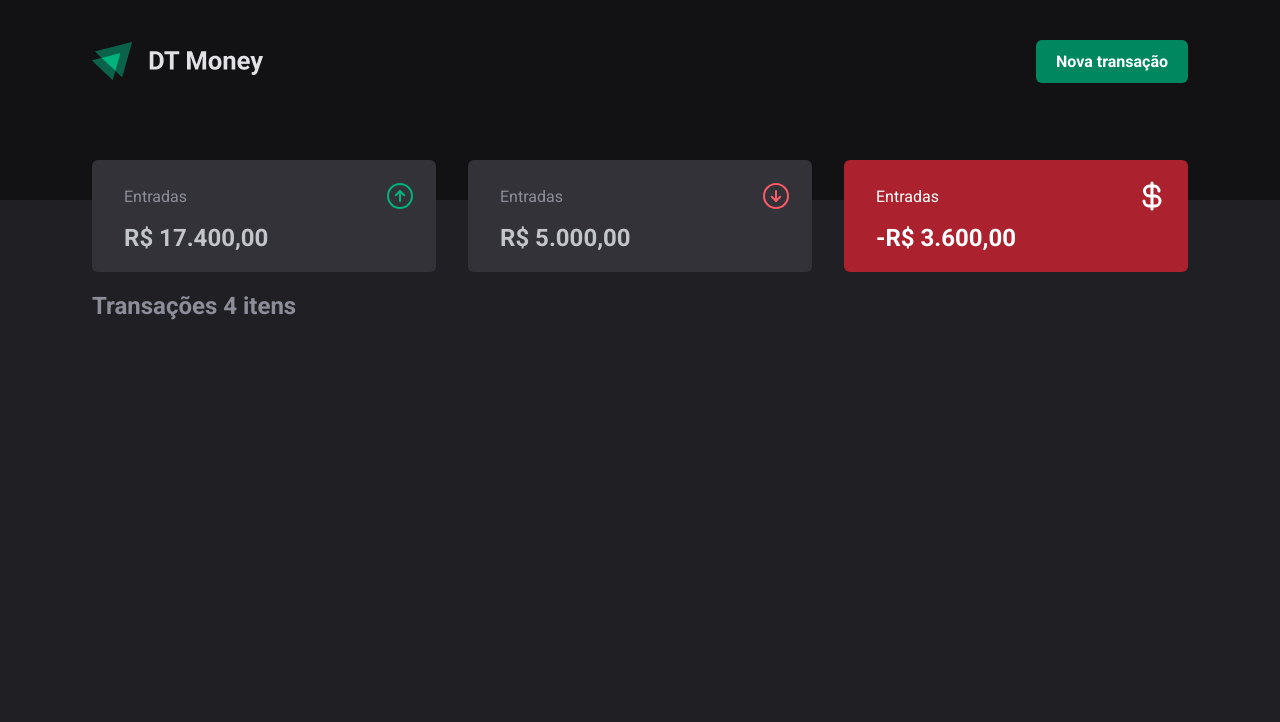
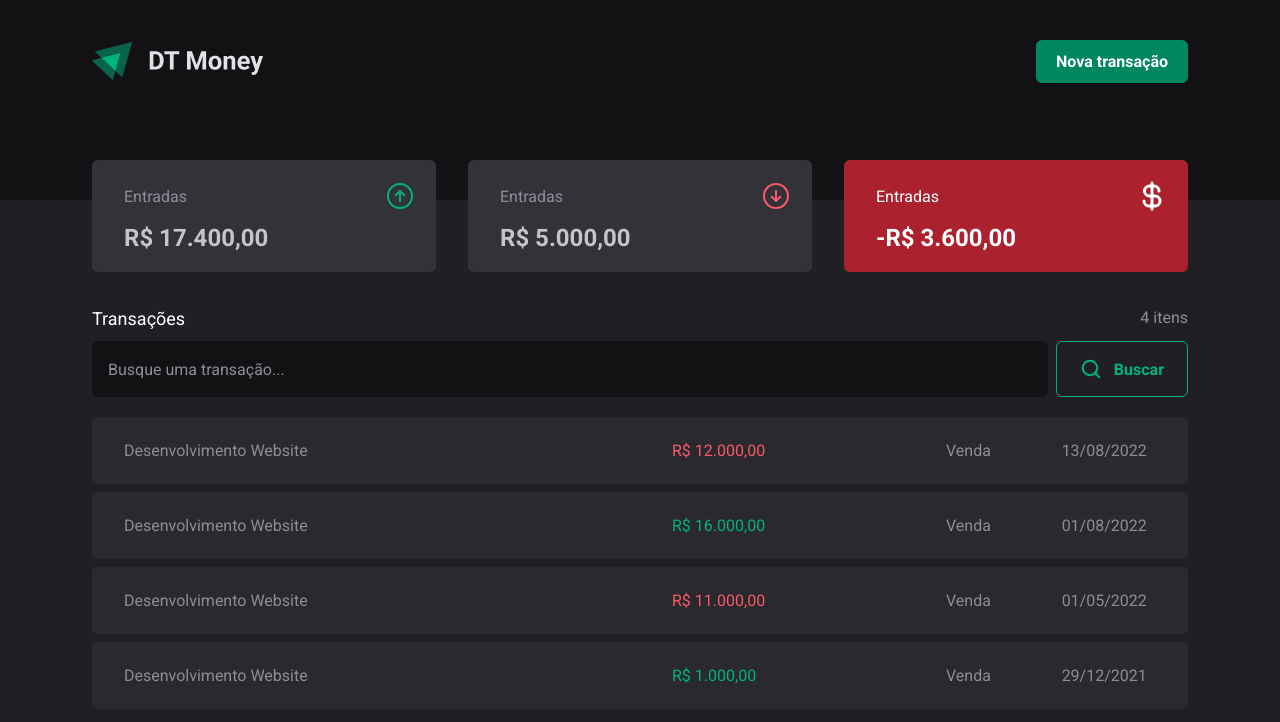
Before and after one commit to rogerrm95/dt-money, a React (Vite) app: page / in a window 1280 px wide. Shown: the top 722 px of the page. Built offline with nearby package versions, Linux system fonts and the light colour scheme.

Commit message:
add: Home - Finish layout #3

```diff
--- /dev/null
+++ b/src/components/TransactionItem/index.tsx
@@ -0,0 +1,33 @@
+// Icons //
+import { CalendarBlank, TagSimple } from 'phosphor-react'
+// Styles //
+import { Container } from './styles'
+
+interface TransactionItemProps {
+  name: string
+  price: string | number
+  category: string
+  typeTransaction?: 'receipt' | 'removal' | undefined
+}
+
+export function TransactioItem({ typeTransaction }: TransactionItemProps) {
+  return (
+    <Container typeTransaction={typeTransaction}>
+      <p>
+        Desenvolvimento de website
+        <br />
+        <strong>R$ 12.000,00</strong>
+      </p>
+
+      <footer>
+        <span>
+          <TagSimple size={16} /> Venda
+        </span>
+
+        <span>
+          <CalendarBlank size={16} /> 13/04/2022
+        </span>
+      </footer>
+    </Container>
+  )
+}
--- /dev/null
+++ b/src/components/TransactionItem/styles.ts
@@ -0,0 +1,46 @@
+import styled from 'styled-components'
+
+interface TransactionItemProps {
+  typeTransaction: 'receipt' | 'removal' | undefined
+}
+
+const colorsTypeOfTransation = {
+  receipt: '#00B37E',
+  removal: '#F75A68',
+}
+
+export const Container = styled.li<TransactionItemProps>`
+  display: flex;
+  flex-direction: column;
+  gap: 0.75rem;
+
+  padding: 1.25rem;
+  border-radius: 6px;
+
+  background-color: ${(props) => props.theme.colors['gray-700']};
+
+  p {
+    color: ${(props) => props.theme.colors['gray-300']};
+  }
+
+  strong {
+    font-size: 1.25rem;
+    line-height: 160%;
+    color: ${(props) =>
+      props.typeTransaction && colorsTypeOfTransation[props.typeTransaction]};
+  }
+
+  footer {
+    display: flex;
+    justify-content: space-between;
+
+    span {
+      display: flex;
+      align-items: center;
+
+      svg {
+        margin-right: 0.5rem;
+      }
+    }
+  }
+`
--- a/src/pages/Home/index.tsx
+++ b/src/pages/Home/index.tsx
@@ -5,15 +5,21 @@ import { ptBR } from 'date-fns/locale'
 import {
   ArrowCircleDown,
   ArrowCircleUp,
-  Calendar,
   CurrencyDollar,
-  TagSimple,
+  MagnifyingGlass,
 } from 'phosphor-react'
 import LogoDTMoney from '../../assets/logo-dtmoney.png'
 // Components //
 import { Card } from '../../components/Card'
+import { TransactioItem } from '../../components/TransactionItem'
 // Styles //
-import { Container } from './styles'
+import {
+  Container,
+  Pagination,
+  SectionContainer,
+  TableContainer,
+  TableRow,
+} from './styles'
 
 const tempValues = {
   amountToReceveid: Number(17400).toLocaleString('pt-BR', {
@@ -76,39 +82,58 @@ export function Home() {
         </ul>
 
         {/* Lista de Transações */}
-        <section>
+        <SectionContainer>
           <h2>
             Transações <span>4 itens</span>
           </h2>
 
-          {/* <ul>
-            <li>
-              <p>Desenvolvimento de website</p>
-              <strong>R$ 12.000,00</strong>
-              <div>
-                <span>
-                  <TagSimple size={16} /> Venda
-                </span>
-                <span>
-                  <Calendar size={16} /> 13/04/2022
-                </span>
-              </div>
-            </li>
+          <div className="search-box">
+            <input type="text" placeholder="Busque uma transação..." />
+            <button>
+              <MagnifyingGlass weight="bold" size={22} />
+              <span>Buscar</span>
+            </button>
+          </div>
 
-            <li>
-              <p>Desenvolvimento de website</p>
-              <strong>R$ 12.000,00</strong>
-              <div>
-                <span>
-                  <TagSimple size={16} /> Venda
-                </span>
-                <span>
-                  <Calendar size={16} /> 13/04/2022
-                </span>
-              </div>
-            </li>
-          </ul> */}
-        </section>
+          <ul>
+            <TransactioItem typeTransaction="receipt" />
+            <TransactioItem typeTransaction="removal" />
+            <TransactioItem typeTransaction="removal" />
+            <TransactioItem typeTransaction="removal" />
+          </ul>
+
+          <TableContainer>
+            <table>
+              <tbody>
+                <TableRow typeTransaction="removal">
+                  <td>Desenvolvimento Website</td>
+                  <td>R$ 12.000,00</td>
+                  <td>Venda</td>
+                  <td>13/08/2022</td>
+                </TableRow>
+
+                <TableRow typeTransaction="receipt">
+                  <td>Desenvolvimento Website</td>
+                  <td>R$ 16.000,00</td>
+                  <td>Venda</td>
+                  <td>01/08/2022</td>
+                </TableRow>
+                <TableRow typeTransaction="removal">
+                  <td>Desenvolvimento Website</td>
+                  <td>R$ 11.000,00</td>
+                  <td>Venda</td>
+                  <td>01/05/2022</td>
+                </TableRow>
+                <TableRow typeTransaction="receipt">
+                  <td>Desenvolvimento Website</td>
+                  <td>R$ 1.000,00</td>
+                  <td>Venda</td>
+                  <td>29/12/2021</td>
+                </TableRow>
+              </tbody>
+            </table>
+          </TableContainer>
+        </SectionContainer>
       </main>
     </Container>
   )
--- a/src/pages/Home/styles.ts
+++ b/src/pages/Home/styles.ts
@@ -65,6 +65,31 @@ export const Container = styled.div`
     .card-list {
       display: flex;
       gap: 2rem;
+      overflow-x: auto;
+      padding-bottom: 1rem;
+
+      // VERTICAL SCROLL BAR //
+      /* width */
+      ::-webkit-scrollbar {
+        height: 8px;
+      }
+
+      /* Track */
+      ::-webkit-scrollbar-track {
+        background: ${(props) => props.theme.colors['gray-600']};
+        border-radius: 6px;
+      }
+
+      /* Handle */
+      ::-webkit-scrollbar-thumb {
+        background: ${(props) => props.theme.colors['green-500']};
+        border-radius: 6px;
+      }
+
+      /* Handle on hover */
+      ::-webkit-scrollbar-thumb:hover {
+        background-color: ${(props) => props.theme.colors['green-300']};
+      }
     }
   }
 
@@ -75,3 +100,150 @@ export const Container = styled.div`
     }
   }
 `
+
+export const SectionContainer = styled.section`
+  display: flex;
+  flex-direction: column;
+  gap: 0.75rem;
+
+  h2 {
+    display: flex;
+    font-size: 1.125rem;
+    font-weight: 400;
+    color: ${(props) => props.theme.colors.white};
+
+    span {
+      margin-left: auto;
+      font-size: 1rem;
+      color: ${(props) => props.theme.colors['gray-400']};
+    }
+  }
+
+  .search-box {
+    display: flex;
+    gap: 0.5rem;
+
+    input {
+      width: 100%;
+
+      padding: 1rem;
+      height: 3.5rem;
+
+      border-radius: 6px;
+      border: none;
+    }
+
+    button {
+      display: flex;
+      justify-content: center;
+      align-items: center;
+      gap: 0.75rem;
+
+      height: 3.5rem;
+      width: 3.5rem;
+      padding: 1rem;
+
+      color: ${(props) => props.theme.colors['green-300']};
+      border: 1px solid ${(props) => props.theme.colors['green-300']};
+      background: transparent;
+
+      font-weight: 700;
+      border-radius: 6px;
+      cursor: pointer;
+
+      transition: background-color 0.2s, color 0.2s;
+
+      span {
+        display: none;
+      }
+
+      &:hover {
+        color: ${(props) => props.theme.colors.white};
+        background: ${(props) => props.theme.colors['green-300']};
+        border: 1px solid transparent;
+      }
+
+      // Exibe o texto do botão //
+      @media (min-width: 900px) {
+        & {
+          width: 147px;
+        }
+
+        span {
+          display: block;
+        }
+      }
+    }
+  }
+
+  // Lista de Transações //
+  ul {
+    display: flex;
+    flex-direction: column;
+    gap: 0.75rem;
+
+    margin-bottom: 1.25rem;
+
+    // Versão Laptop / Desktop //
+    // Esconde a lista //
+    @media (min-width: 900px) {
+      display: none;
+    }
+  }
+`
+
+interface TableRowProps {
+  typeTransaction: 'receipt' | 'removal' | undefined
+}
+
+const colorsTypeOfTransation = {
+  receipt: '#00B37E',
+  removal: '#F75A68',
+}
+
+export const TableContainer = styled.div`
+  display: none;
+
+  table {
+    width: 100%;
+    border-collapse: separate;
+    border-spacing: 0 0.5rem;
+  }
+
+  // Versão Laptop / Desktop //
+  // Exibe a tabela //
+  @media (min-width: 900px) {
+    display: block;
+
+    width: 100%;
+    margin-bottom: 1.25rem; //20px//
+    overflow: auto;
+  }
+`
+
+export const TableRow = styled.tr<TableRowProps>`
+  background-color: ${(props) => props.theme.colors['gray-700']};
+  border-radius: 5px;
+
+  td {
+    padding: 1.5rem 2rem;
+
+    // Titulo da Transação //
+    &:first-child {
+      border-radius: 5px 0 0 5px;
+      width: 50%;
+    }
+
+    // Valor $$ //
+    &:nth-child(2) {
+      width: 25%;
+      color: ${(props) =>
+        props.typeTransaction && colorsTypeOfTransation[props.typeTransaction]};
+    }
+
+    // Data //
+    &:last-child {
+      border-radius: 0 5px 5px 0;
+    }
+  }
+`
--- a/src/styles/global.ts
+++ b/src/styles/global.ts
@@ -27,6 +27,17 @@ export const GlobalStyled = createGlobalStyle`
         border: none;
     }
 
+    input {
+        background: ${(props) => props.theme.colors['gray-900']};
+        color: ${(props) => props.theme.colors['gray-300']};
+        caret-color: ${(props) => props.theme.colors.white};
+        border: none;
+
+        &::placeholder {
+            color: ${(props) => props.theme.colors['gray-400']};
+        }
+    }
+
     ul {
         list-style: none;
     }
```
